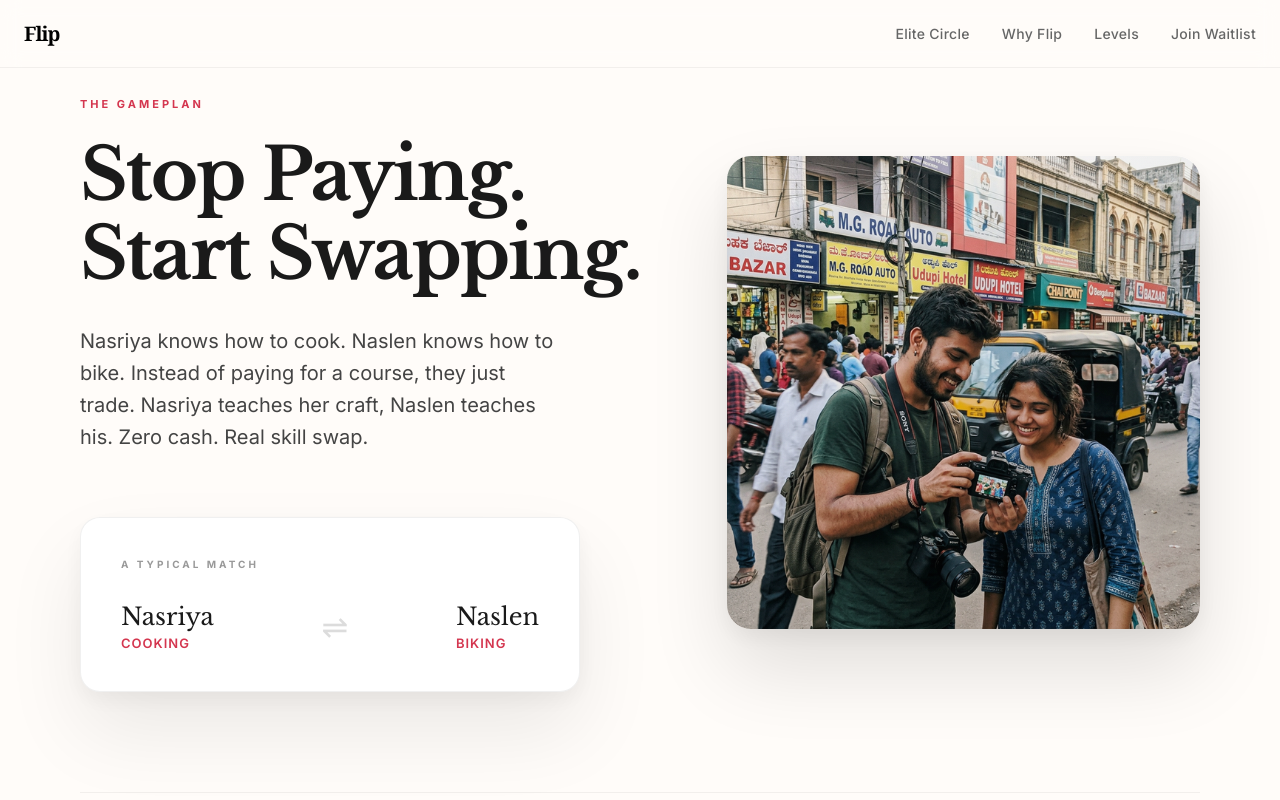
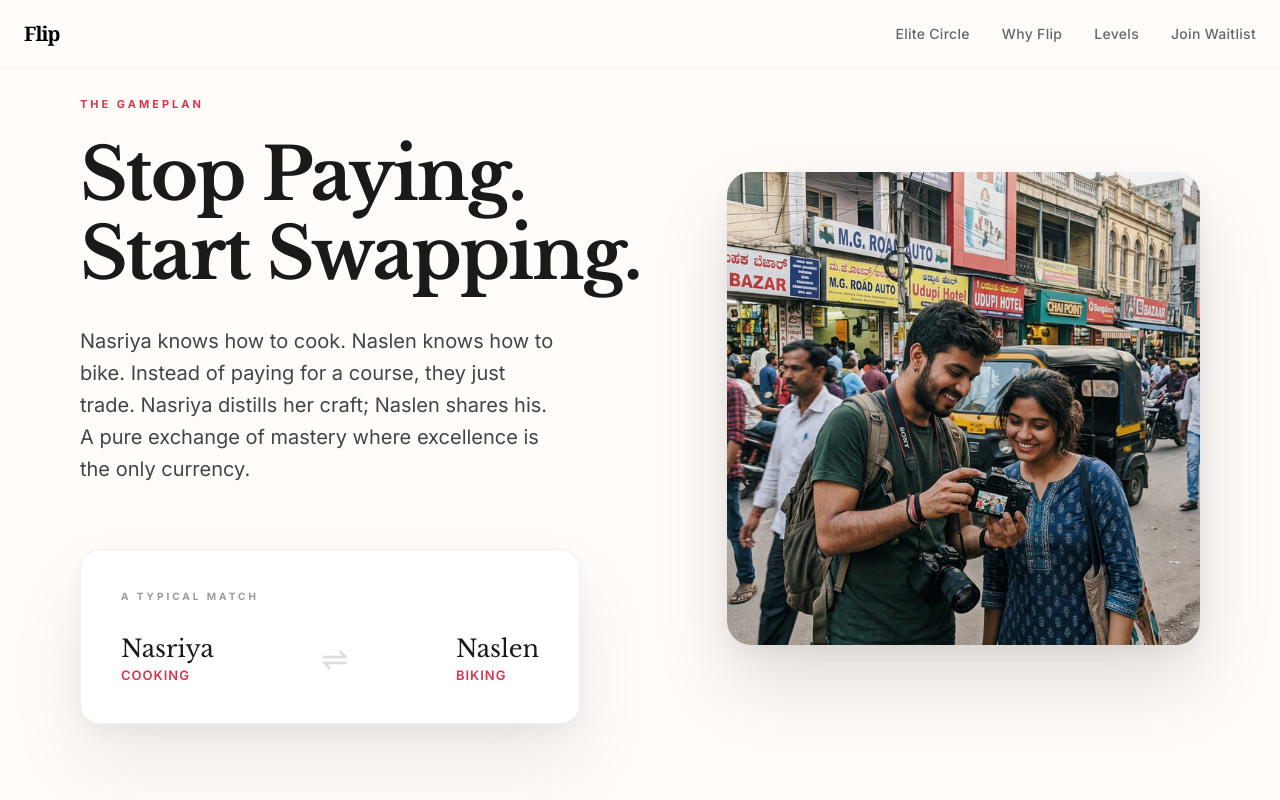
Before and after one commit to adamsyy/flip-frontend, a React (Vite) app: page /levels in a window 1280 px wide. Both pictures are taken after a click on the button "Why Flip". Shown: the top 800 px of the page. Built offline with nearby package versions, Linux system fonts and the light colour scheme; no server answers.

Commit message:
fix: refined narrative copy and combined paragraphs on levels page

```diff
--- a/src/pages/LevelsPage/LevelsPage.tsx
+++ b/src/pages/LevelsPage/LevelsPage.tsx
@@ -26,7 +26,10 @@ export const LevelsPage: React.FC = () => {
 
       <div className={styles.header}>
         <h1>Tiers of <br />The Circle</h1>
-        <p>Flip is a structured ecosystem. Your level defines your league, your visibility, and the depth of your connections.</p>
+        <p>
+          Flip is a structured ecosystem. Your level defines your league, your visibility, and the depth of your connections.
+          Levels are determined by craft mastery, community impact, and peer recognition. Your story begins at Level 01.
+        </p>
       </div>
 
       <div className={styles.tiersGrid}>
@@ -68,11 +71,6 @@ export const LevelsPage: React.FC = () => {
         </div>
       </div>
 
-      <div className={styles.ctaSection}>
-        <p style={{ marginBottom: '32px', color: '#888', fontSize: '14px', maxWidth: '400px' }}>
-          Levels are determined by craft mastery, community impact, and peer recognition. Your story begins at Level 01.
-        </p>
-      </div>
     </main>
   );
 };
--- a/src/pages/WhyFlip/WhyFlip.tsx
+++ b/src/pages/WhyFlip/WhyFlip.tsx
@@ -37,7 +37,7 @@ export default function WhyFlip() {
             <span className={styles.exclusiveBadge}>THE GAMEPLAN</span>
             <h1>Stop Paying. <br />Start Swapping.</h1>
             <p>
-              Nasriya knows how to cook. Naslen knows how to bike. Instead of paying for a course, they just trade. Nasriya teaches her craft, Naslen teaches his. Zero cash. Real skill swap.
+              Nasriya knows how to cook. Naslen knows how to bike. Instead of paying for a course, they just trade. Nasriya distills her craft; Naslen shares his. A pure exchange of mastery where excellence is the only currency.
             </p>
 
             <div className={`${styles.miniExample} ${styles.reveal}`}>
```
